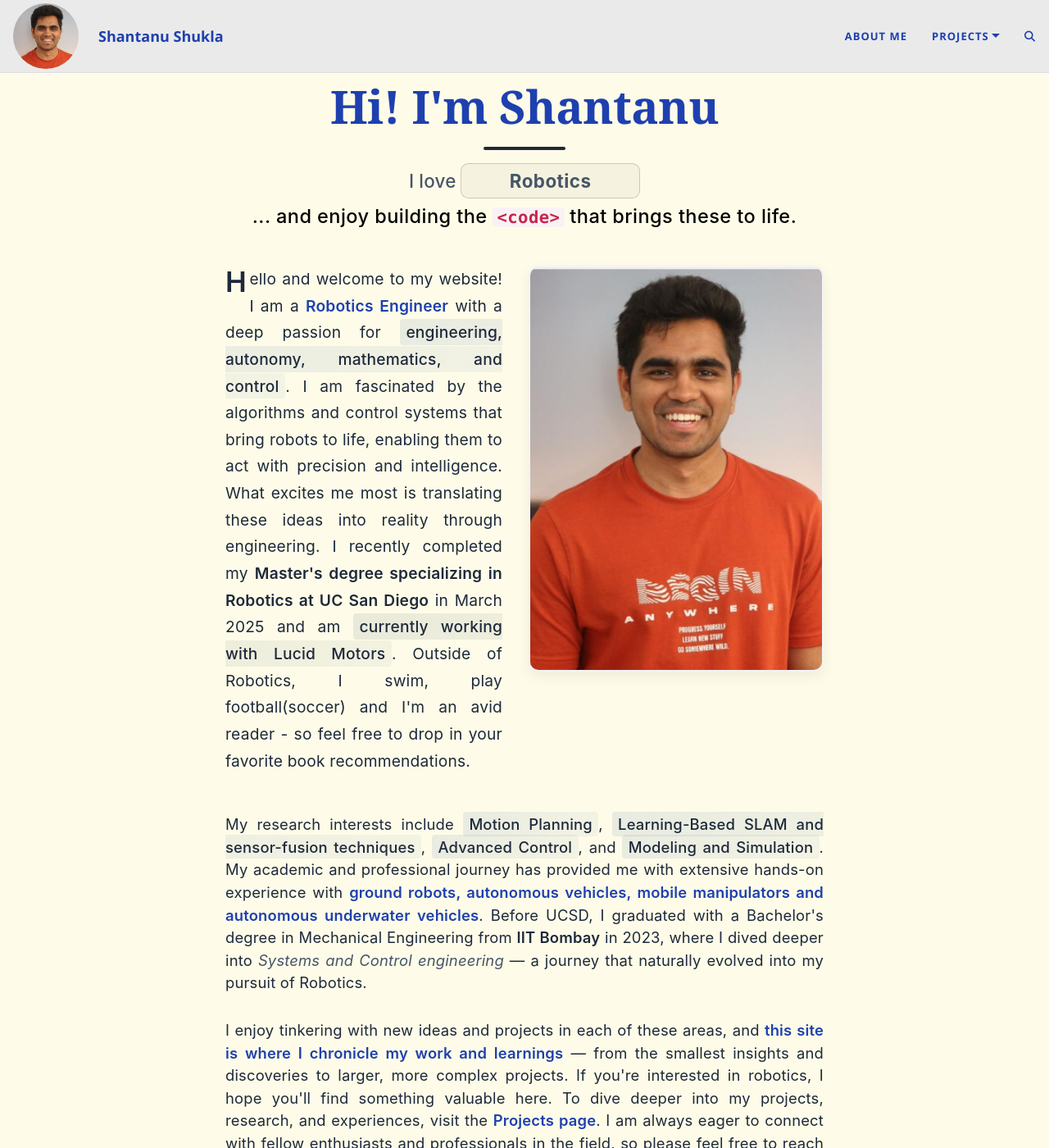
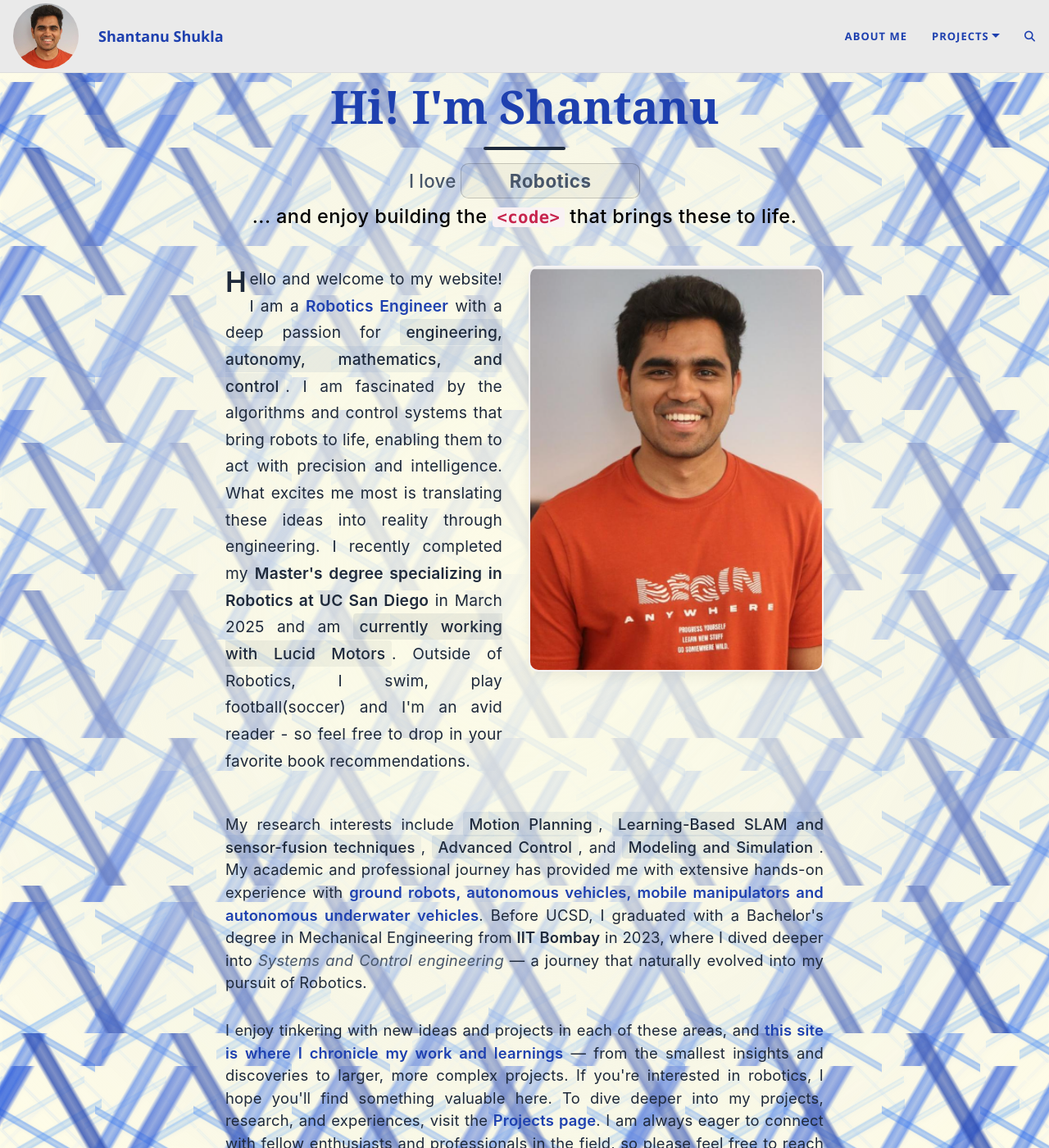
Before and after one commit to shantanusshukla/shantanusshukla.github.io, a Jekyll site: the page built from index.html, in a window 1280 px wide and 1400 px high. Shown: the whole window at 82% size. Built offline with Jekyll 4.4.1, drawn with Linux system fonts in a browser that asks for light colours; the list of posts is cut into pages by our own code; comment, search, counter and statistics services are not loaded.

Commit message:
Change style

```diff
--- a/assets/css/style.css
+++ b/assets/css/style.css
@@ -77,19 +77,84 @@ body {
   overflow: hidden;
 }
 
-/* Clean cream background - no texture */
+/* Beautiful triangular texture background */
 .animated-background {
   position: fixed;
   top: 0;
   left: 0;
   width: 100%;
   height: 100%;
-  background: #fefce8; /* Bright cream with yellow tint */
+  background: #fefce8; /* Keep base cream color */
   z-index: -2;
 }
 
 .animated-background::before {
-  display: none; /* Remove all texture patterns */
+  content: '';
+  position: absolute;
+  top: 0;
+  left: 0;
+  width: 100%;
+  height: 100%;
+  background-image:
+    /* Center-to-edge gradient overlay for content readability */
+    radial-gradient(ellipse at center,
+      rgba(254, 252, 232, 0.95) 0%,     /* Almost opaque cream in center */
+      rgba(254, 252, 232, 0.7) 40%,     /* Semi-transparent cream */
+      rgba(254, 252, 232, 0.3) 70%,     /* More transparent */
+      rgba(254, 252, 232, 0.1) 85%,     /* Very transparent */
+      transparent 100%                   /* Fully transparent at edges */
+    ),
+
+    /* Multiple layers of triangular patterns with shadows */
+    /* Large triangles - outer edge patterns */
+    linear-gradient(60deg, transparent 0%, transparent 45%,
+      rgba(30, 64, 175, 0.8) 47%, rgba(30, 64, 175, 0.6) 50%, rgba(30, 64, 175, 0.8) 53%,
+      transparent 55%, transparent 100%),
+    linear-gradient(120deg, transparent 0%, transparent 45%,
+      rgba(29, 78, 216, 0.7) 47%, rgba(29, 78, 216, 0.5) 50%, rgba(29, 78, 216, 0.7) 53%,
+      transparent 55%, transparent 100%),
+    linear-gradient(-60deg, transparent 0%, transparent 45%,
+      rgba(37, 99, 235, 0.6) 47%, rgba(37, 99, 235, 0.4) 50%, rgba(37, 99, 235, 0.6) 53%,
+      transparent 55%, transparent 100%),
+
+    /* Medium triangles - mid-layer patterns */
+    linear-gradient(30deg, transparent 0%, transparent 47%,
+      rgba(59, 130, 246, 0.5) 48%, rgba(59, 130, 246, 0.3) 50%, rgba(59, 130, 246, 0.5) 52%,
+      transparent 53%, transparent 100%),
+    linear-gradient(150deg, transparent 0%, transparent 47%,
+      rgba(96, 165, 250, 0.4) 48%, rgba(96, 165, 250, 0.2) 50%, rgba(96, 165, 250, 0.4) 52%,
+      transparent 53%, transparent 100%),
+    linear-gradient(-30deg, transparent 0%, transparent 47%,
+      rgba(147, 197, 253, 0.3) 48%, rgba(147, 197, 253, 0.1) 50%, rgba(147, 197, 253, 0.3) 52%,
+      transparent 53%, transparent 100%),
+
+    /* Small triangles - inner patterns */
+    linear-gradient(45deg, transparent 0%, transparent 48%,
+      rgba(191, 219, 254, 0.25) 49%, rgba(191, 219, 254, 0.1) 50%, rgba(191, 219, 254, 0.25) 51%,
+      transparent 52%, transparent 100%),
+    linear-gradient(135deg, transparent 0%, transparent 48%,
+      rgba(219, 234, 254, 0.2) 49%, rgba(219, 234, 254, 0.05) 50%, rgba(219, 234, 254, 0.2) 51%,
+      transparent 52%, transparent 100%);
+
+  background-size:
+    100% 100%,        /* Full overlay */
+    180px 180px,      /* Large triangles */
+    200px 200px,
+    160px 160px,
+    120px 120px,      /* Medium triangles */
+    140px 140px,
+    100px 100px,
+    80px 80px,        /* Small triangles */
+    90px 90px;
+
+  background-position:
+    center,           /* Center the overlay */
+    0% 0%, 25% 25%, 50% 50%,        /* Large triangles spread */
+    10% 10%, 60% 60%, 85% 15%,      /* Medium triangles */
+    20% 80%, 75% 25%;               /* Small triangles */
+
+  /* Add subtle shadow effect to the entire pattern */
+  filter: drop-shadow(1px 1px 2px rgba(30, 64, 175, 0.1));
 }
 
 /* Subtle geometric accent elements */
```
